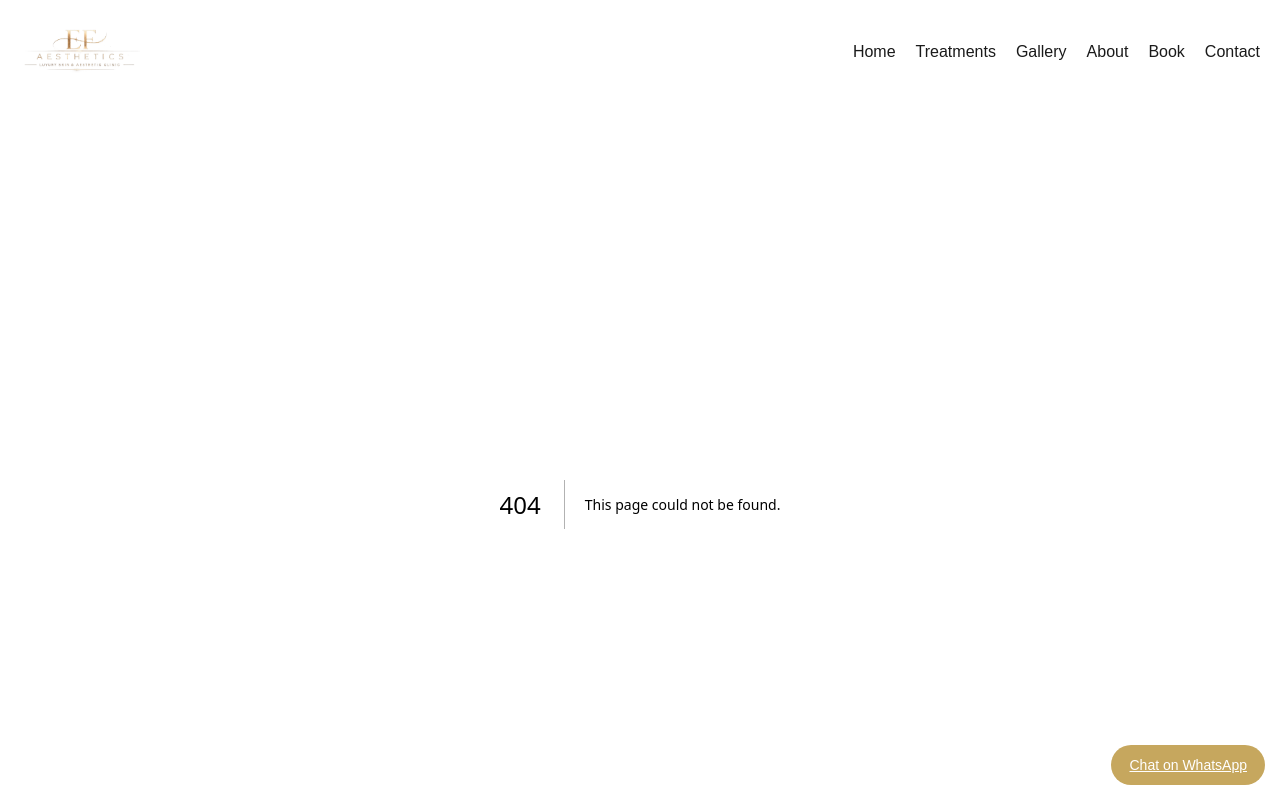
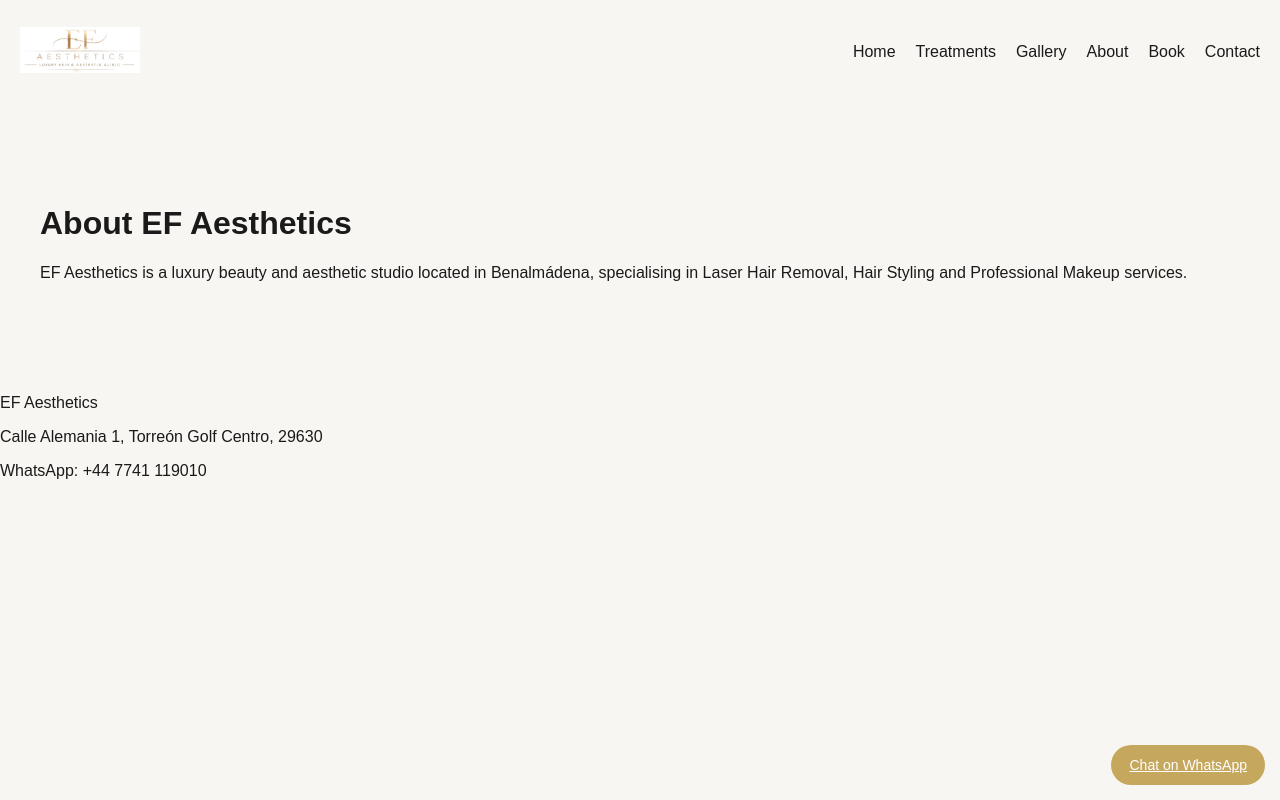
Before and after one commit to alaughlin1973/efaesthetics-website, a Next.js app: page /about in a window 1280 px wide. Before the commit this address had no page. Shown: the top 800 px of the page. Built offline with nearby package versions, Linux system fonts and the light colour scheme.

Commit message:
Add files via upload

```diff
--- /dev/null
+++ b/app/about/page.js
@@ -0,0 +1,12 @@
+export default function About() {
+  return (
+    <main className="page">
+      <h1>About EF Aesthetics</h1>
+      <p>
+        EF Aesthetics is a luxury beauty and aesthetic studio
+        located in Benalmádena, specialising in Laser Hair Removal,
+        Hair Styling and Professional Makeup services.
+      </p>
+    </main>
+  );
+}
```
